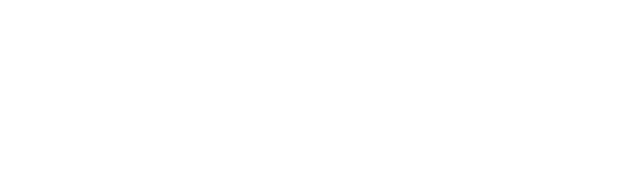
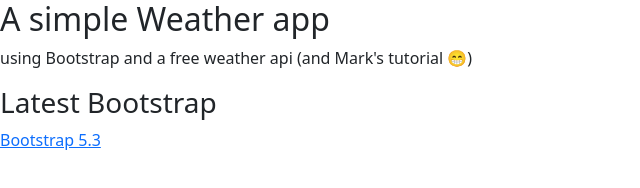
Before and after one commit to LJTalks/my-first-js, a plain HTML site: page projects/weather-api/index.html in a window 1280 px wide. Shown: the whole page, without its empty margins (0-640 px from the left). Drawn offline with nearby package versions, Linux system fonts and the light colour scheme.

Commit message:
Add bootstrap link to weather app

```diff
--- a/projects/weather-api/index.html
+++ b/projects/weather-api/index.html
@@ -1,13 +1,25 @@
 <!DOCTYPE html>
 <html lang="en">
+
 <head>
     <meta charset="UTF-8">
     <meta name="viewport" content="width=device-width, initial-scale=1.0">
     <title>Weather App</title>
+    <link href="https://cdn.jsdelivr.net/npm/bootstrap@5.3.3/dist/css/bootstrap.min.css" rel="stylesheet"
+        integrity="sha384-QWTKZyjpPEjISv5WaRU9OFeRpok6YctnYmDr5pNlyT2bRjXh0JMhjY6hW+ALEwIH" crossorigin="anonymous">
 </head>
+
 <body>
-
+    <section class="page-header">
+        <h2>A simple Weather app</h2>
+        <p> using Bootstrap and a free weather api (and Mark's tutorial 😁)</p>
+    </section>
+    <div>
+        <h3>Latest Bootstrap</h3>
+        <a href="https://getbootstrap.com/">Bootstrap 5.3</a>
+    </div>
 
 
 </body>
+
 </html>
```
